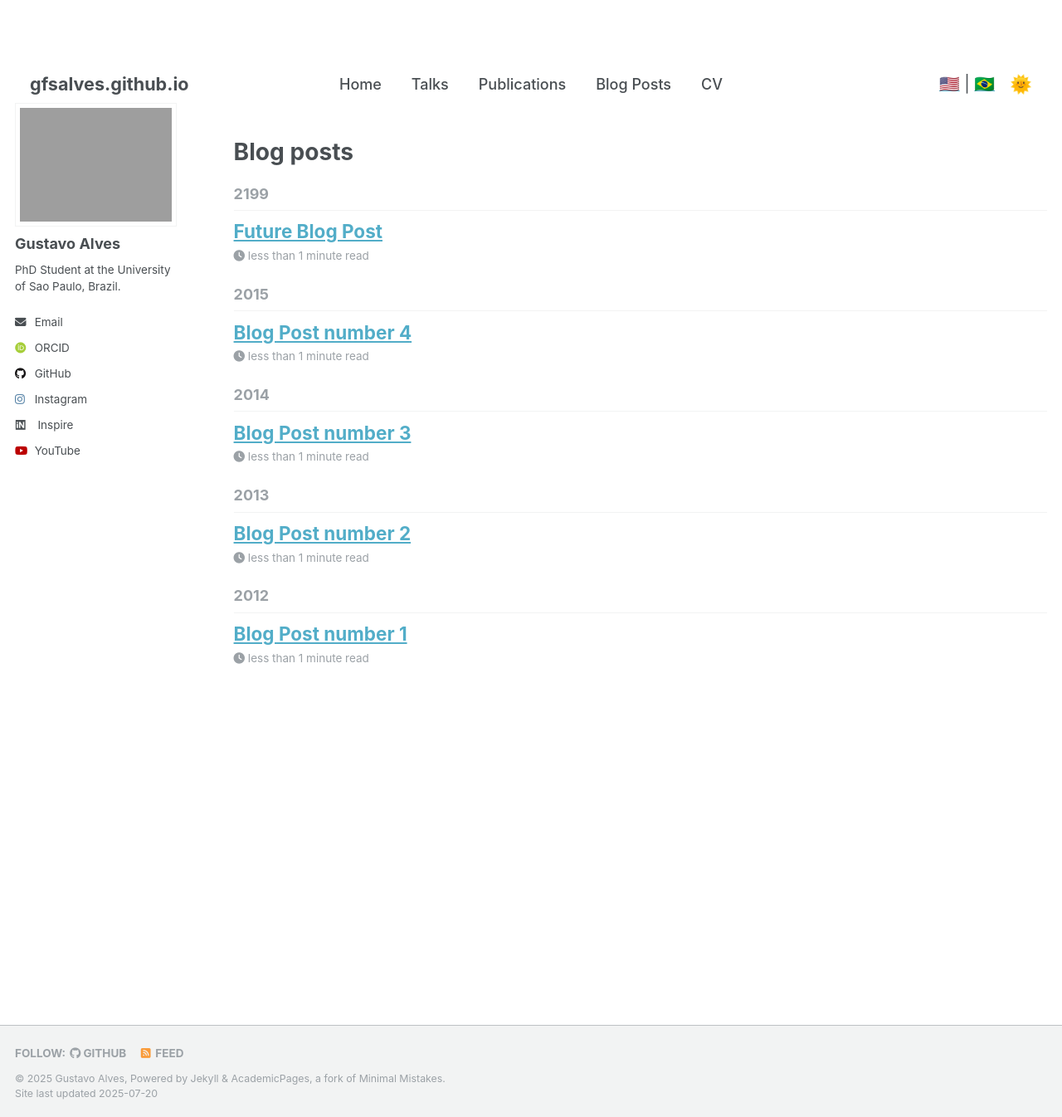
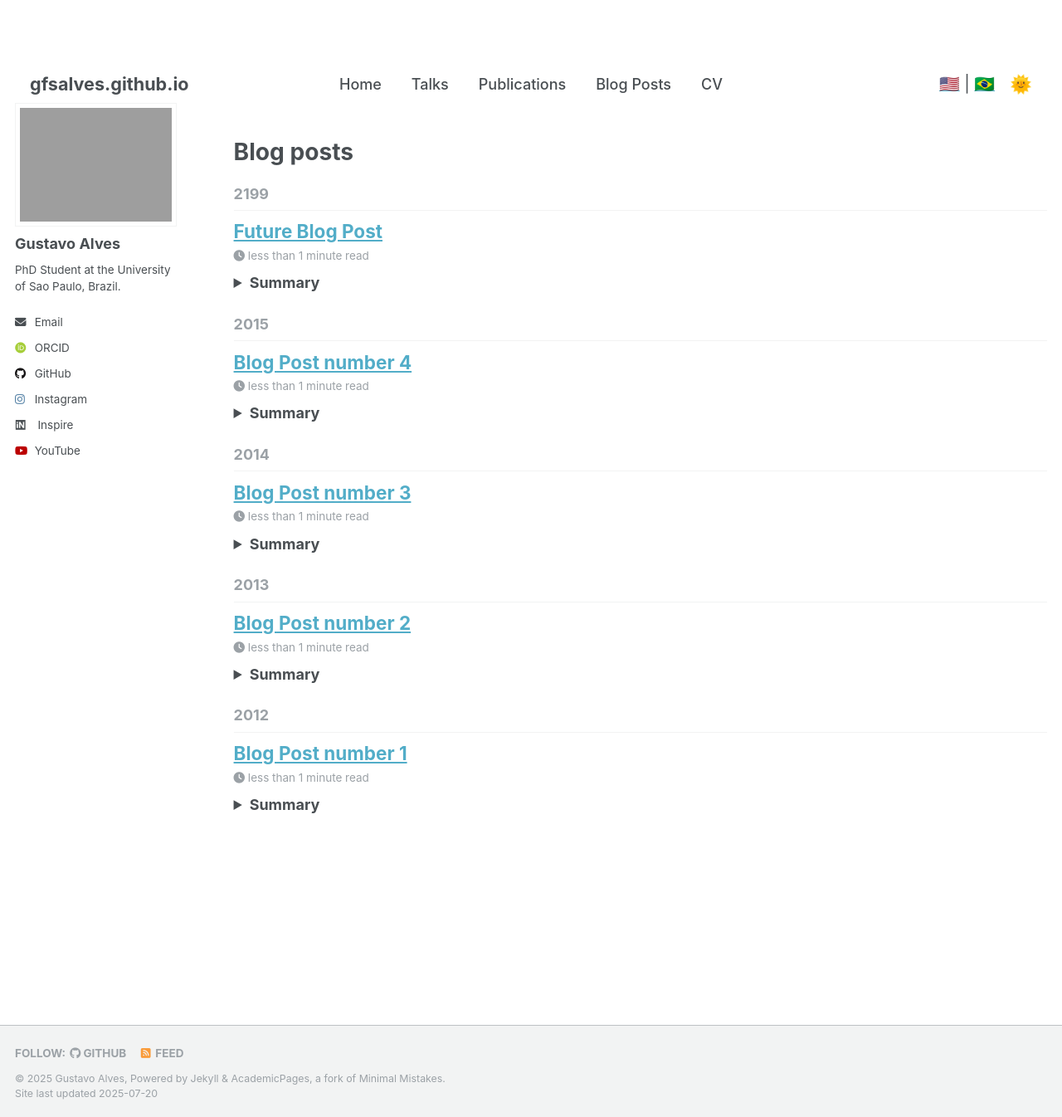
Before and after one commit to gfsalves/gfsalves.github.io, a Jekyll site: the page built from _pages/en/year-archive.html, in a window 1280 px wide and 1346 px high. Shown: the whole window at 83% size. Built offline with Jekyll 4.4.1, drawn with Linux system fonts in a browser that asks for light colours; some web fonts are replaced; a script that is not in the unit is left out.

Commit message:
change blog post style

```diff
--- a/_includes/archive-single-blog.html
+++ b/_includes/archive-single-blog.html
@@ -46,6 +46,16 @@
       <p class="page__meta"><i class="fa fa-clock" aria-hidden="true"></i> {% include read-time.html %}</p>
     {% endif %}
 
+    {% if post.excerpt %}
+      <details class="archive__item-abstract" style="margin-top: 0.5em;">
+        <summary><strong>Summary</strong></summary>
+        <div>
+          {{ post.excerpt | markdownify }}
+        </div>
+      </details>
+    {% endif %}
+
+
     {% if post.collection == 'teaching' %}
       <p>{{ post.type }}, <i>{{ post.venue }}</i>, {{ post.date | default: "1900-01-01" | date: "%Y" }}</p>
     {% elsif post.collection == 'publications' and post.venue %}
```
Also changed, not shown: _posts/2012-08-14-blog-post-1.md (+3 -0 lines).
